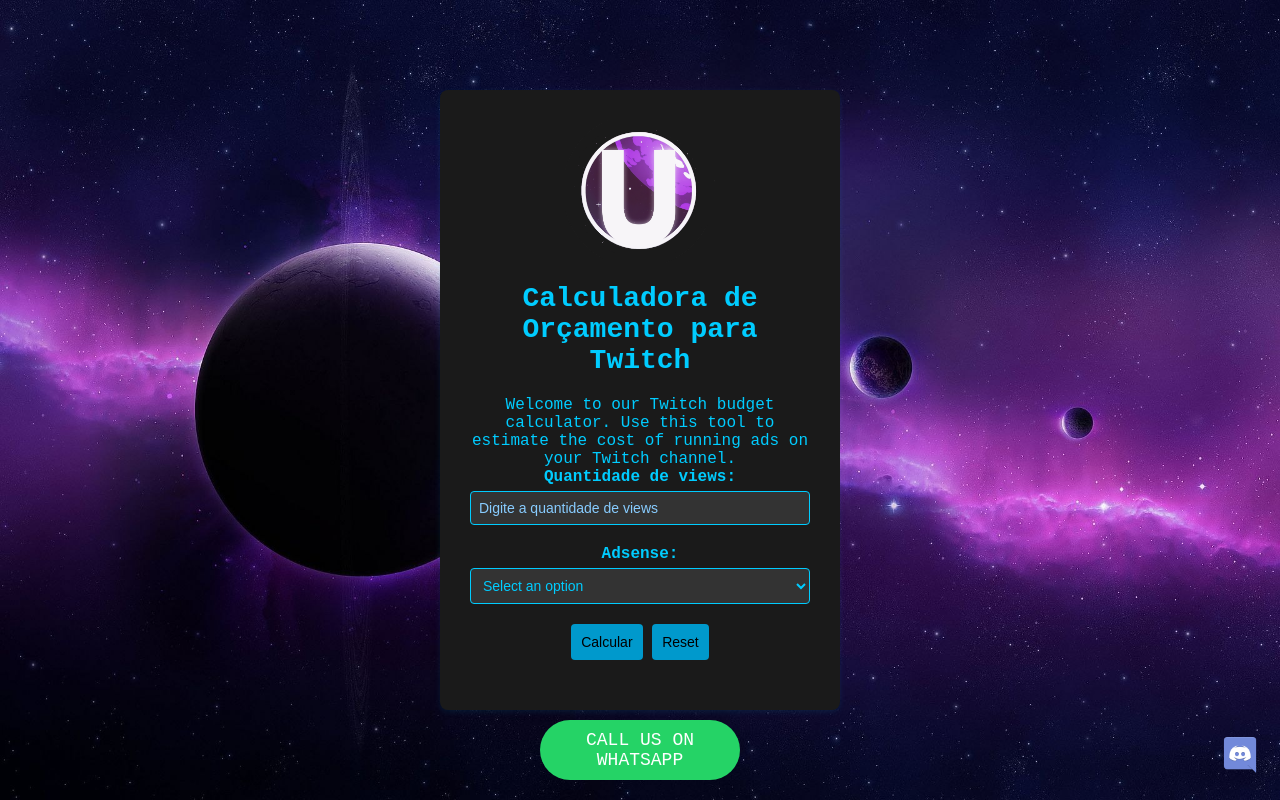
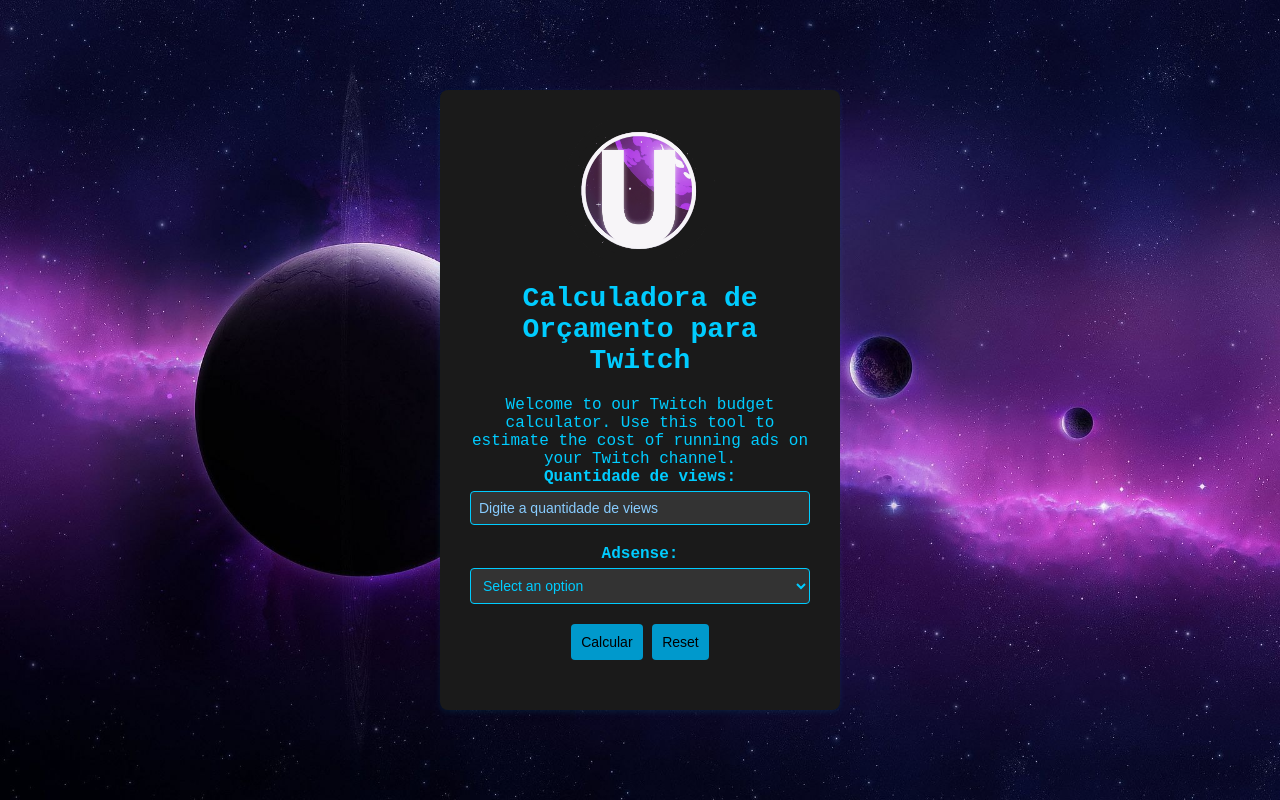
Before and after one commit to floridots/botuniverse, a plain HTML site: page index.html in a window 1280 px wide. Drawn offline with Linux system fonts and the light colour scheme.

Commit message:
Update index.html

```diff
--- a/index.html
+++ b/index.html
@@ -8,16 +8,6 @@
     <link rel="stylesheet" href="https://cdnjs.cloudflare.com/ajax/libs/font-awesome/5.15.3/css/all.min.css" integrity="sha512-q6n/eU2QZn1JZd7VUNbKjIn8PnYUOKaJpPvzegWgNT+1eJeJq3uBR2vzZ7vCq3sW0pkI+Nt92ALpPhA+RtjGBA==" crossorigin="anonymous" referrerpolicy="no-referrer" />
   </head>
   <body>
-    <div class="discord-link">
-      <a href="https://www.discord.io/botuniverse" target="_blank">
-        <img src="discord-icon.png" alt="Discord icon">
-      </a>
-    </div>
-    <div class="whatsapp-link">
-      <a href="https://api.whatsapp.com/send?phone=+5511915559839&text=." target="_blank">
-        <p>CALL US ON WHATSAPP</p>
-      </a>
-    </div>
     <main class="container">
       <img src="logo.png" alt="Company Logo" id="company-logo">
       <h1 class="blue-text">Calculadora de Orçamento para Twitch</h1>
```
